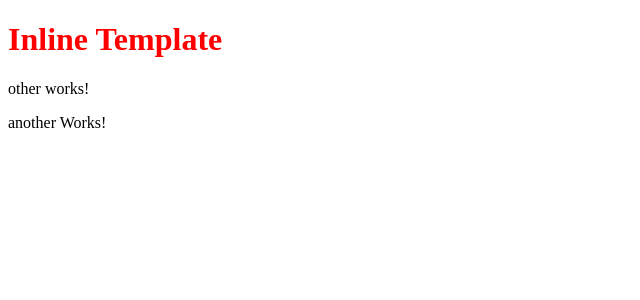
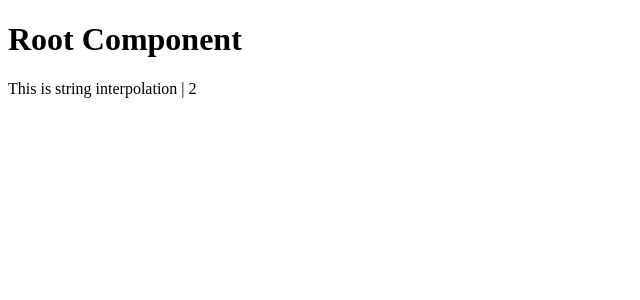
Before and after one commit to rodionz/Udemy-Angular-Course, an Angular app in the folder first-app/: page / in a window 1280 px wide. Shown: the top 300 px of the page, without its empty margins (0-640 px from the left). Built offline with nearby package versions, Linux system fonts and the light colour scheme.

Commit message:
Data Binding

```diff
--- a/first-app/src/app/app.component.html
+++ /dev/null
@@ -1,3 +0,0 @@
-<h1>
-  {{title}}
-</h1>
--- a/first-app/src/app/app.component.ts
+++ b/first-app/src/app/app.component.ts
@@ -1,19 +1,14 @@
 import { Component } from '@angular/core';
+import { AppModule } from './app.module';
 
 @Component({
   selector: 'app-root',
   template: `
-  <h1>Inline Template</h1>
-  <fa-other></fa-other>
-  <fa-another></fa-another>
+  <h1>Root Component</h1>
+   <fa-databinding></fa-databinding>
   `,
-  styles: [`
-  h1{
-    color: red;
-  }
 
-  `]
 })
 export class AppComponent {
-  title = "I've changed it!";
+
 }
--- /dev/null
+++ b/first-app/src/app/databinding/databinding.component.html
@@ -0,0 +1,3 @@
+<p>
+  {{stringInterpolation}} | {{numberInterpolation}}
+</p>
--- /dev/null
+++ b/first-app/src/app/databinding/databinding.component.ts
@@ -0,0 +1,13 @@
+import { Component, OnInit } from '@angular/core';
+
+@Component({
+  selector: 'fa-databinding',
+  templateUrl: './databinding.component.html',
+  styleUrls: ['./databinding.component.css']
+})
+export class DatabindingComponent implements OnInit {
+
+stringInterpolation = 'This is string interpolation';
+numberInterpolation = 2;
+
+}
--- a/first-app/src/app/other/another.component.ts
+++ /dev/null
@@ -1,19 +0,0 @@
-import { Component, OnInit } from '@angular/core';
-
-@Component({
-  selector: 'fa-another',
-  template: `
-    <p>
-      another Works!
-    </p>
-  `,
-  styles: []
-})
-export class AnotherComponent implements OnInit {
-
-  constructor() { }
-
-  ngOnInit() {
-  }
-
-}
--- a/first-app/src/app/other/other.component.html
+++ /dev/null
@@ -1,3 +0,0 @@
-<p>
-  other works!
-</p>
--- a/first-app/src/app/other/other.component.ts
+++ /dev/null
@@ -1,15 +0,0 @@
-import { Component, OnInit } from '@angular/core';
-
-@Component({
-  selector: 'fa-other',
-  templateUrl: './other.component.html',
-
-})
-export class OtherComponent implements OnInit {
-
-  constructor() { }
-
-  ngOnInit() {
-  }
-
-}
```
Also changed, not shown: first-app/src/app/app.module.ts (+4 -4 lines), first-app/src/app/databinding/databinding.component.css (added).
